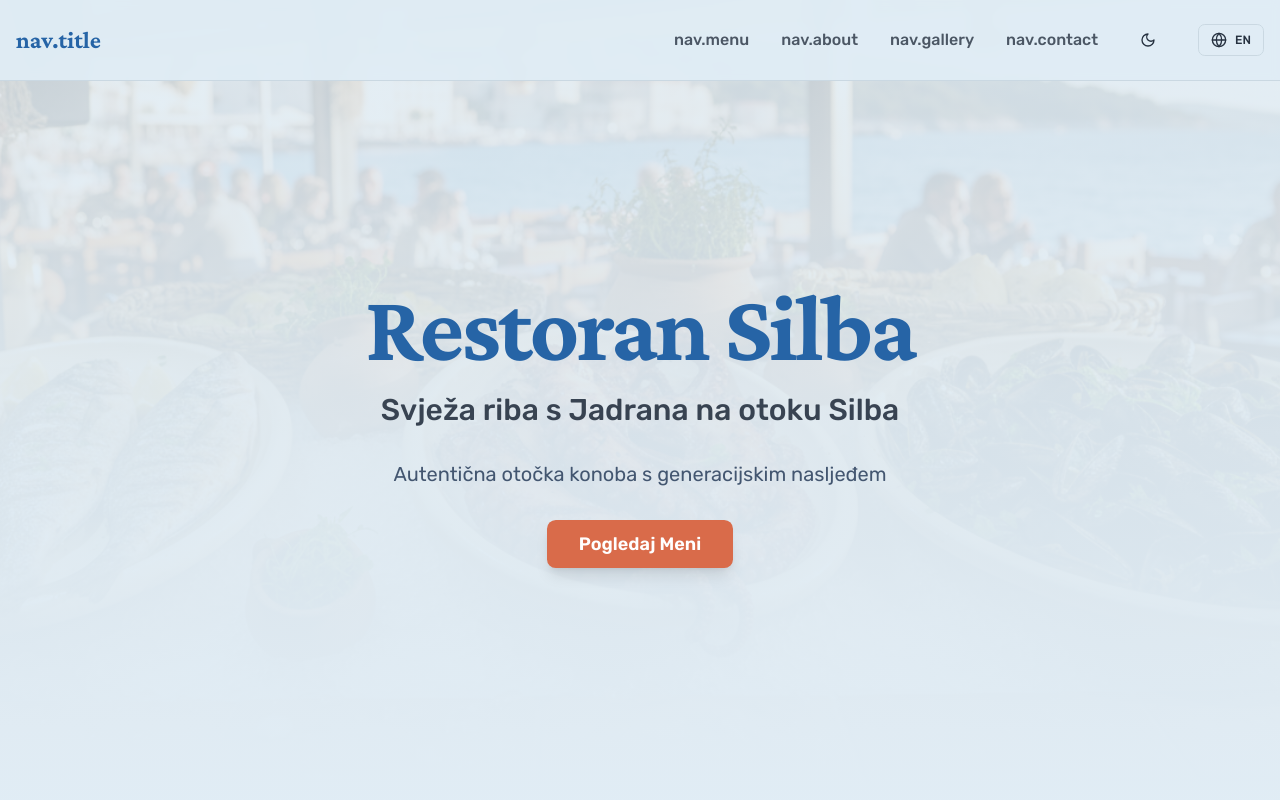
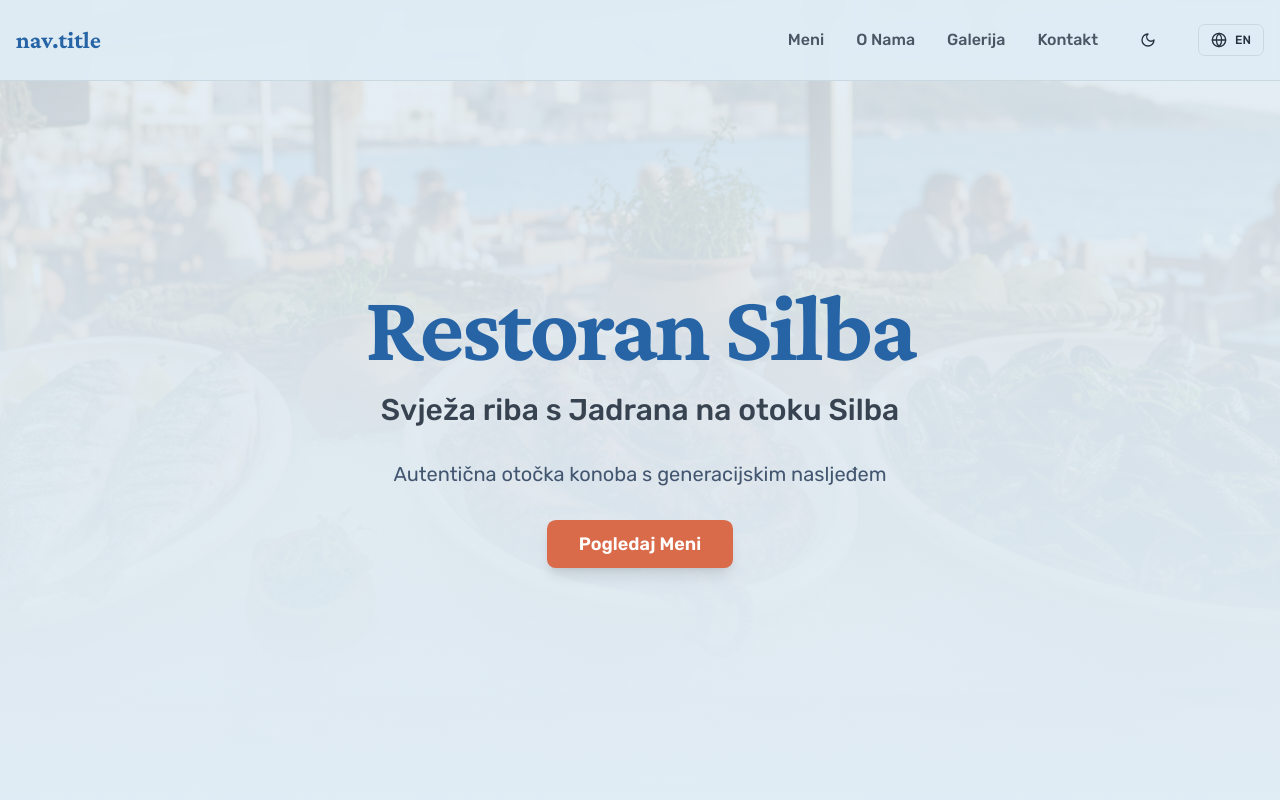
Before and after one commit to tihomiraugustic-beep/sg-1bc2244e-b8a4-4d15-a4d6-e99f972ea7fd-1778622651, a Next.js app: page / in a window 1280 px wide. Shown: the top 800 px of the page. Built offline with nearby package versions, Linux system fonts and the light colour scheme.

Commit message:
Revert to state at d8e6259108a9605b4959daafe4bdeaecc18036c7

```diff
--- a/src/contexts/LanguageContext.tsx
+++ b/src/contexts/LanguageContext.tsx
@@ -12,13 +12,12 @@ interface LanguageContextType {
 
 const translations = {
   hr: {
-    nav: {
-      title: "Restoran Silba",
-      menu: "Meni",
-      about: "O nama",
-      gallery: "Galerija",
-      contact: "Kontakt"
-    },
+    // Navigation
+    "nav.menu": "Meni",
+    "nav.about": "O Nama",
+    "nav.gallery": "Galerija",
+    "nav.contact": "Kontakt",
+
     // Hero
     "hero.title": "Restoran Silba",
     "hero.subtitle": "Svježa riba s Jadrana na otoku Silba",
@@ -103,13 +102,12 @@ const translations = {
     "footer.copyright": "Sva prava pridržana.",
   },
   en: {
-    nav: {
-      title: "Restoran Silba",
-      menu: "Menu",
-      about: "About",
-      gallery: "Gallery",
-      contact: "Contact"
-    },
+    // Navigation
+    "nav.menu": "Menu",
+    "nav.about": "About",
+    "nav.gallery": "Gallery",
+    "nav.contact": "Contact",
+
     // Hero
     "hero.title": "Restaurant Silba",
     "hero.subtitle": "Fresh Adriatic Seafood on Silba Island",
```
